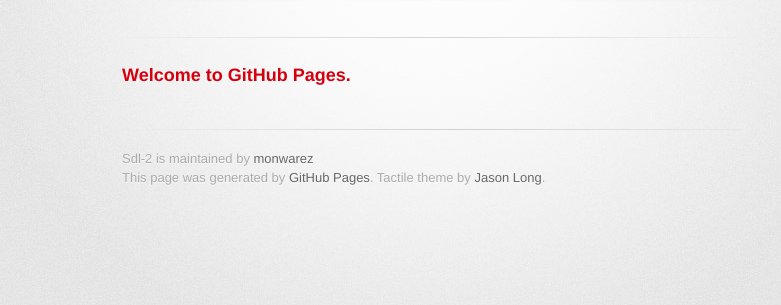
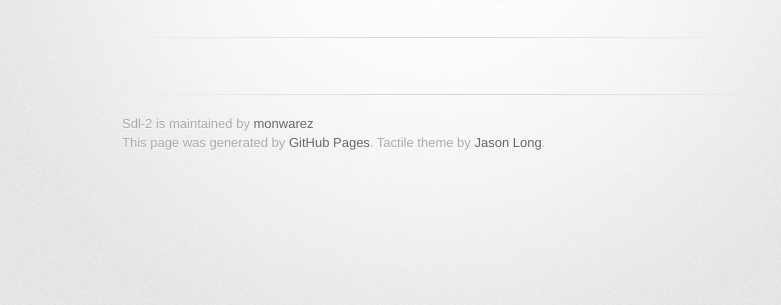
Before and after one commit to monwarez/sdl-2, a plain HTML site: page index.html in a window 1280 px wide. Shown: the part 209-514 px from the top of the page, without its empty margins (208-989 px from the left). Drawn offline with Linux system fonts and the light colour scheme; a web font is replaced by a local one.

Commit message:
Update index.html

```diff
--- a/index.html
+++ b/index.html
@@ -32,7 +32,6 @@
 
         <section id="main_content">
           <h3>
-<a name="welcome-to-github-pages" class="anchor" href="#welcome-to-github-pages"><span class="octicon octicon-link"></span></a>Welcome to GitHub Pages.</h3>
 
         </section>
 
```
